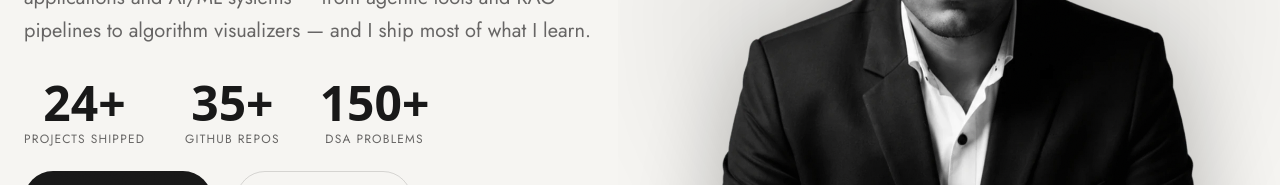
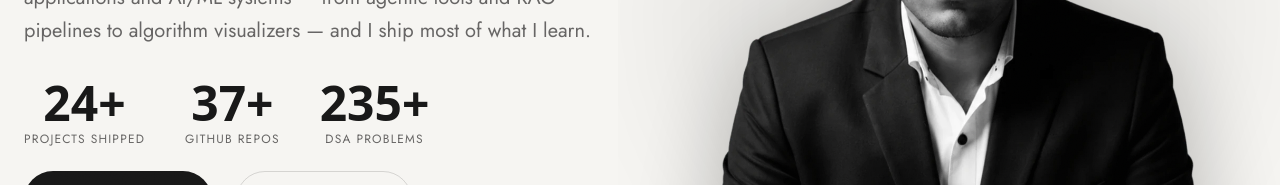
Before and after one commit to Zephyrex21/wolfpixel-portfolio, a React (Vite) app: page / in a window 1280 px wide. Shown: the part 501-686 px from the top of the page. Built offline with nearby package versions, Linux system fonts and the light colour scheme; no server answers; a web font is replaced by a local one.

Commit message:
Updated portfolio stats

```diff
--- a/src/components/Home/Contact.tsx
+++ b/src/components/Home/Contact.tsx
@@ -40,7 +40,7 @@ const Contact: React.FC = () => {
     },
     {
       platform: "LeetCode",
-      handle: "150+ problems solved",
+      handle: "85+ problems solved",
       action: "View profile",
       icon: <Code2 strokeWidth={1.5} className="w-6 h-6" />,
       href: "https://leetcode.com/u/Zephyrex_21/",
--- a/src/components/Home/Hero.tsx
+++ b/src/components/Home/Hero.tsx
@@ -120,7 +120,11 @@ const Hero: React.FC = () => {
 
               <div>
                 <p className="text-3xl sm:text-5xl font-funnel font-bold leading-none">
-                  <CountUp target={150} suffix="+" duration={3.2} />
+                  {/* 85 LeetCode + 132 Code360 + 18 GeeksforGeeks = 235.
+                      No official public API for any of these three, so
+                      this is a hand-maintained total — update it here
+                      when the count changes meaningfully. */}
+                  <CountUp target={235} suffix="+" duration={3.2} />
                 </p>
                 <p className="mt-1 text-xs tracking-widest text-muted-foreground uppercase">
                   DSA Problems
--- a/src/utils/useGithubStats.ts
+++ b/src/utils/useGithubStats.ts
@@ -1,7 +1,7 @@
 import { useEffect, useState } from "react";
 
 const GITHUB_USERNAME = "Zephyrex21";
-const FALLBACK_REPO_COUNT = 35;
+const FALLBACK_REPO_COUNT = 37; // matches live count as of this update — see api.github.com/users/Zephyrex21
 const CACHE_KEY = "gh_stats_v1";
 const CACHE_TTL = 1000 * 60 * 60; // 1 hour
 
```
Also changed, not shown: 1 other file (tests, documents, lock files or other folders).
